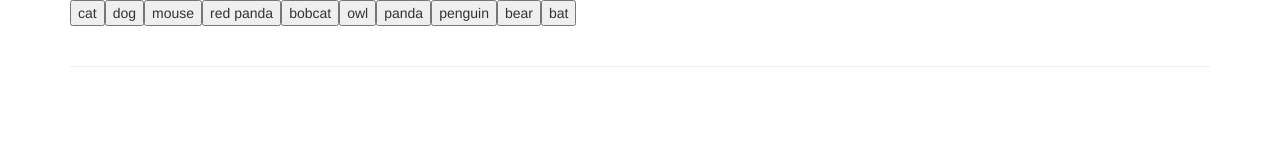
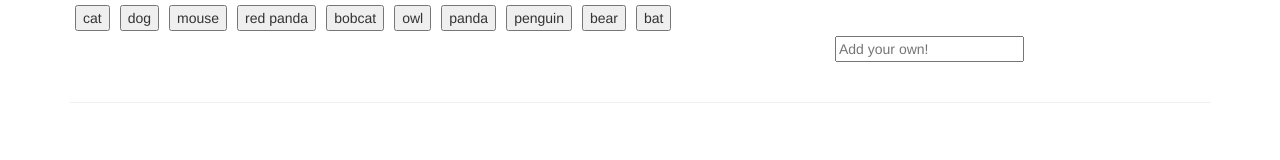
Before and after one commit to mariegadda/giphy-fun, a plain HTML site: page index.html in a window 1280 px wide. Drawn offline with nearby package versions, Linux system fonts and the light colour scheme.

Commit message:
added input field

```diff
--- a/index.html
+++ b/index.html
@@ -14,6 +14,9 @@
 		 <div id="buttons-appear-here"></div>
 		 </div>
 	</div>
+<div class="row">
+	<input class="col-md-offset-8" type="text" name="new-animal" placeholder="Add your own!">
+</div>
 	<br>
 	<hr>
 		<div class="row">
--- a/style.css
+++ b/style.css
@@ -1,4 +1,3 @@
-img{
-
-	margin: 10px;
+button{
+	margin: 5px;
 }
```
